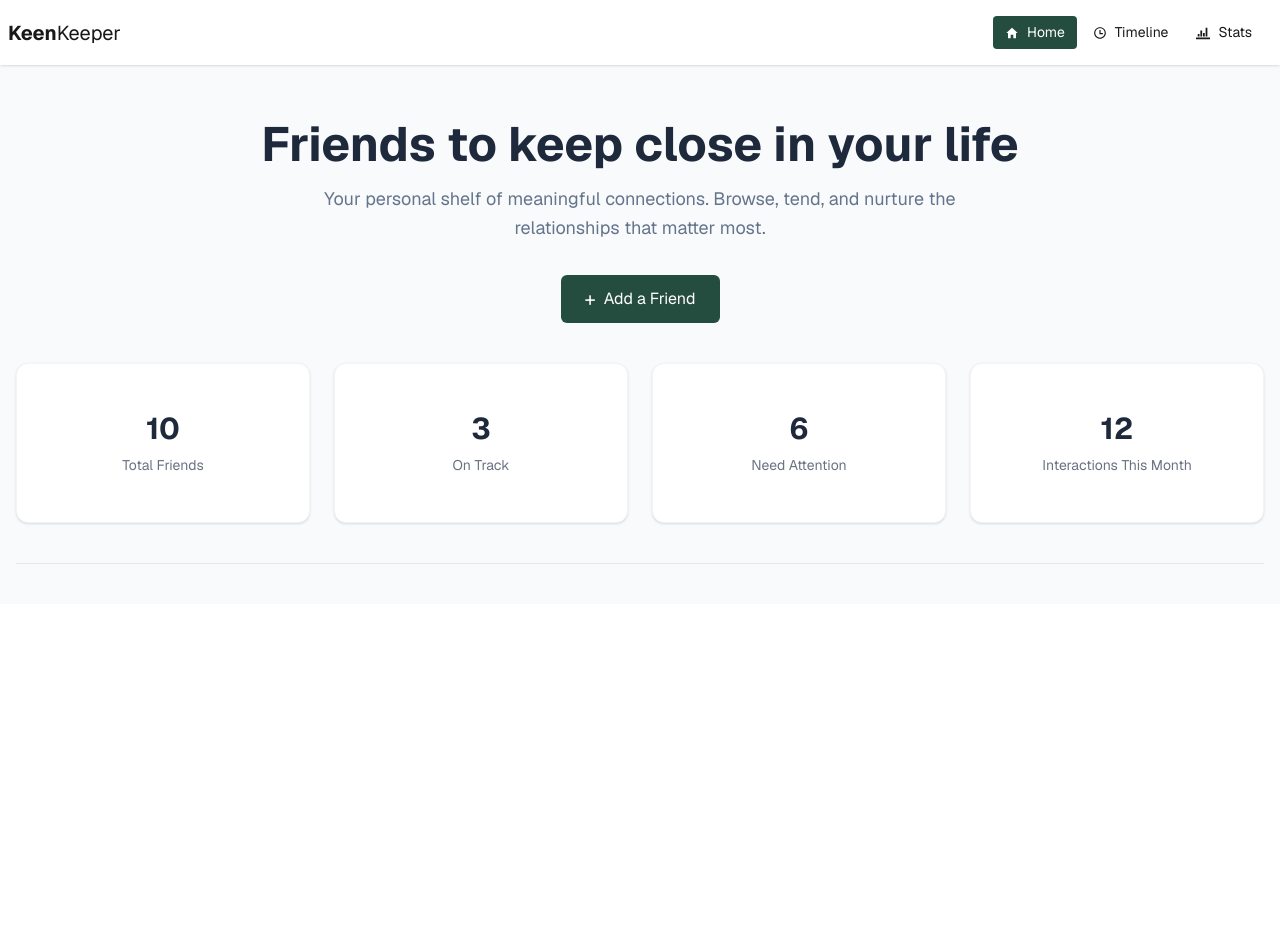
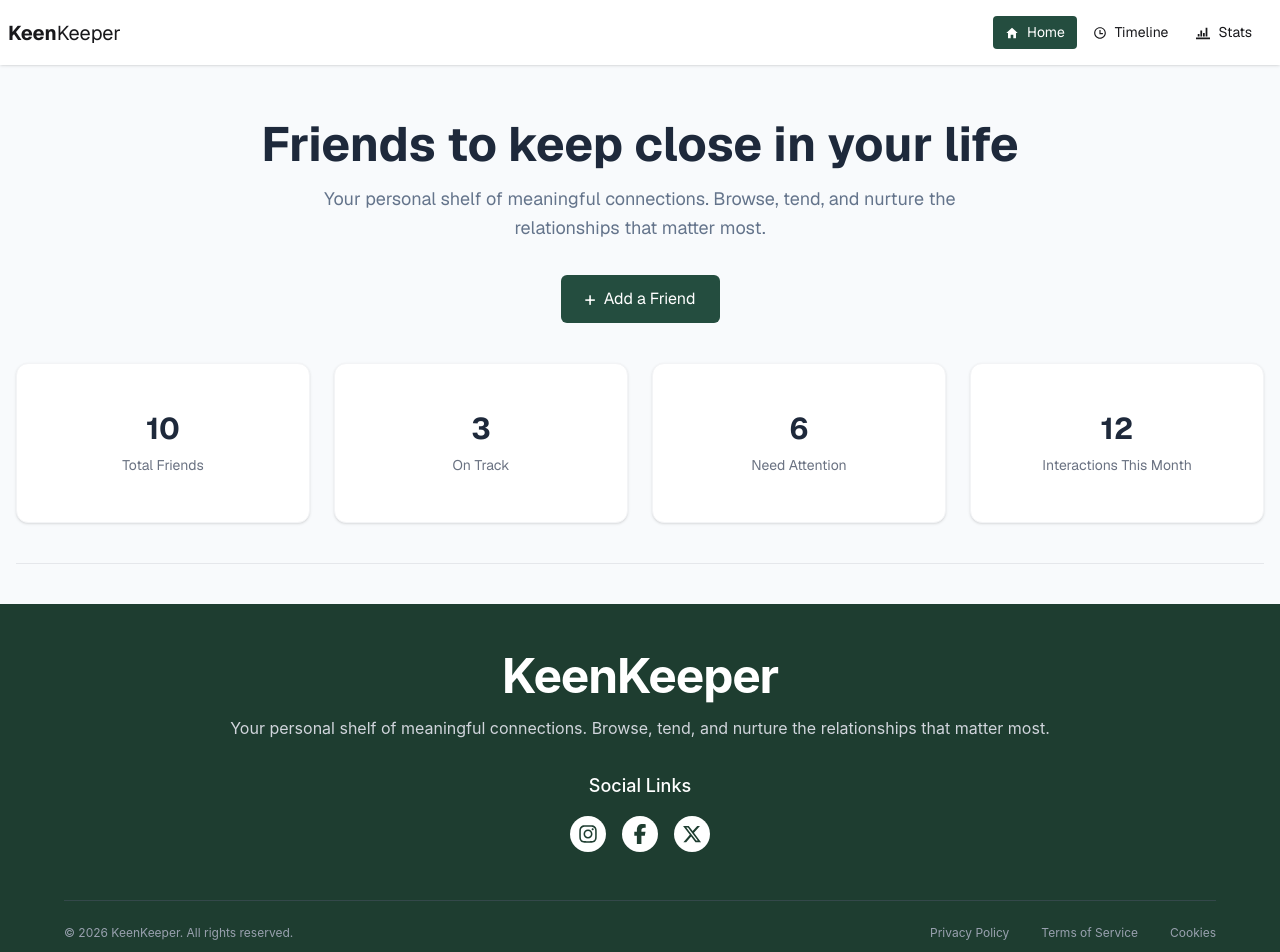
Before and after one commit to tanvir-fahim/friends-forever-react-project, a React (Vite) app: page / in a window 1280 px wide. Shown: the top 952 px of the page. Before the commit the page ends 800 px from the top, so only its background shows below. Built offline with nearby package versions, Linux system fonts and the light colour scheme.

Commit message:
Shared Footer added

```diff
--- a/src/components/HomeBanner/HomeBanner.jsx
+++ b/src/components/HomeBanner/HomeBanner.jsx
@@ -9,7 +9,7 @@ const HomeBanner = () => {
     ];
 
     return (
-        <section className="w-full pt-30 pb-10 px-4">
+        <section className="w-full pt-10 pb-10 px-4">
             <div className="container mx-auto items-center">
 
                 <div className="text-center mb-8">
--- /dev/null
+++ b/src/components/shared/Footer/Footer.jsx
@@ -0,0 +1,42 @@
+import React from 'react';
+import { FaInstagram, FaFacebookF, FaXTwitter } from 'react-icons/fa6';
+const Footer = () => {
+  return (
+    <footer className="bg-[#1e3d30] text-white py-12 px-6 font-sans">
+      <div className="max-w-6xl mx-auto flex flex-col items-center">
+
+        <h2 className="text-5xl font-bold mb-4 tracking-tight">KeenKeeper</h2>
+        <p className="text-gray-300 text-center  mb-8 text-sm md:text-base">
+          Your personal shelf of meaningful connections. Browse, tend, and nurture the relationships that matter most.
+        </p>
+
+        <div className="flex flex-col items-center mb-12">
+          <span className="text-lg font-medium mb-4">Social Links</span>
+          <div className="flex gap-4">
+            <a href="#" className="bg-white p-2 rounded-full text-[#1e3d30] hover:bg-gray-200 transition-colors">
+              <FaInstagram size={20} />
+            </a>
+            <a href="#" className="bg-white p-2 rounded-full text-[#1e3d30] hover:bg-gray-200 transition-colors">
+              <FaFacebookF size={20} />
+            </a>
+            <a href="#" className="bg-white p-2 rounded-full text-[#1e3d30] hover:bg-gray-200 transition-colors">
+              <FaXTwitter size={20} />
+            </a>
+          </div>
+        </div>
+
+        <div className="w-full border-t border-gray-600/50 pt-6 flex flex-col md:flex-row justify-between items-center text-xs text-gray-400 gap-4">
+          <p>© 2026 KeenKeeper. All rights reserved.</p>
+
+          <div className="flex gap-8">
+            <a href="/privacy" className="hover:text-white transition-colors">Privacy Policy</a>
+            <a href="/terms" className="hover:text-white transition-colors">Terms of Service</a>
+            <a href="/cookies" className="hover:text-white transition-colors">Cookies</a>
+          </div>
+        </div>
+      </div>
+    </footer>
+  );
+};
+
+export default Footer;
--- a/src/layout/MainLayout.jsx
+++ b/src/layout/MainLayout.jsx
@@ -1,17 +1,22 @@
 import React from 'react';
 import Navbar from '../components/shared/Navbar/Navbar';
 import { Outlet } from 'react-router';
+import Footer from '../components/shared/Footer/Footer';
 
 const MainLayout = () => {
     return (
-        <div>
+        <div className="flex flex-col min-h-screen bg-[#F8FAFC]">
+
             <nav className="fixed top-0 left-0 w-full z-50">
                 <Navbar />
             </nav>
 
-            <main className="">
-                <Outlet />
+            <main className="grow pt-20">
+                <Outlet/>
             </main>
+
+            <Footer />
+
         </div>
     );
 };
--- a/src/pages/Home/Home.jsx
+++ b/src/pages/Home/Home.jsx
@@ -3,7 +3,7 @@ import HomeBanner from '../../components/HomeBanner/HomeBanner';
 
 const Home = () => {
     return (
-        <div className='bg-[#F8FAFC]'>
+        <div>
             <HomeBanner/>
         </div>
     );
```
